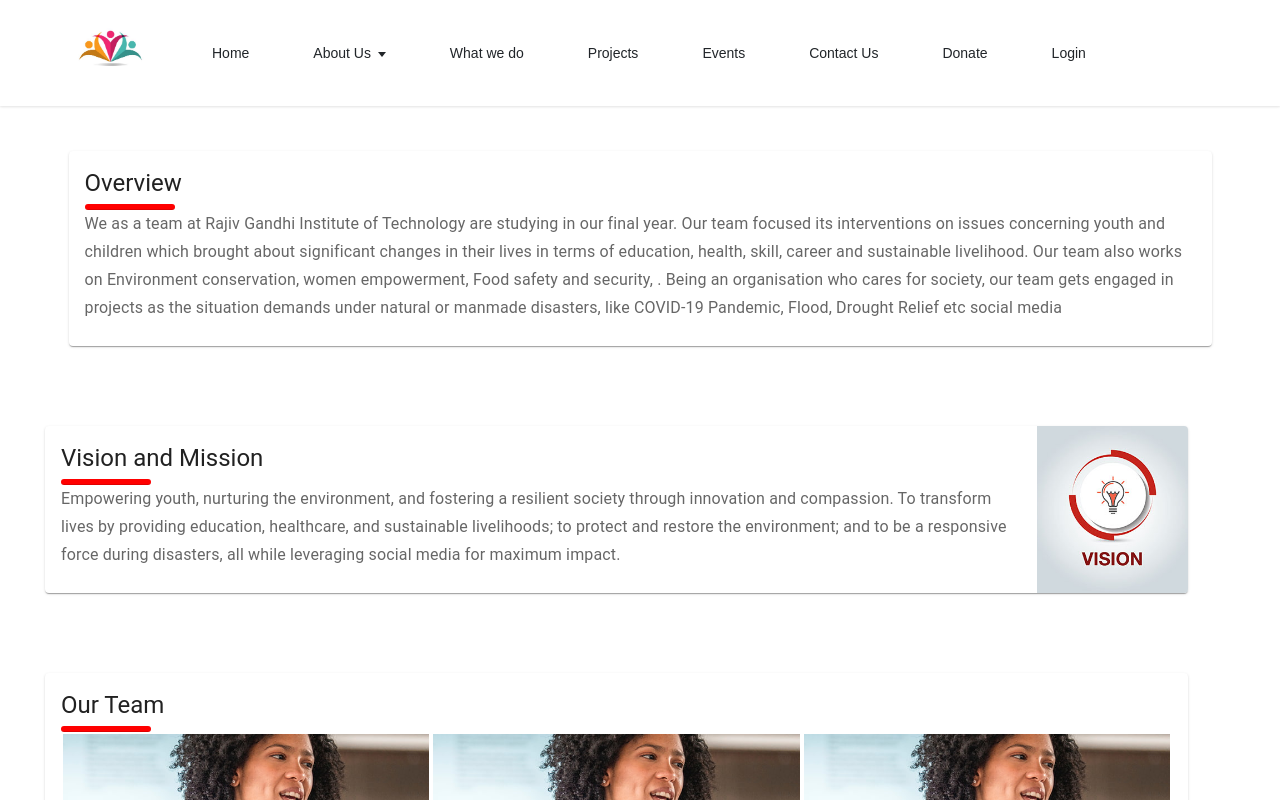
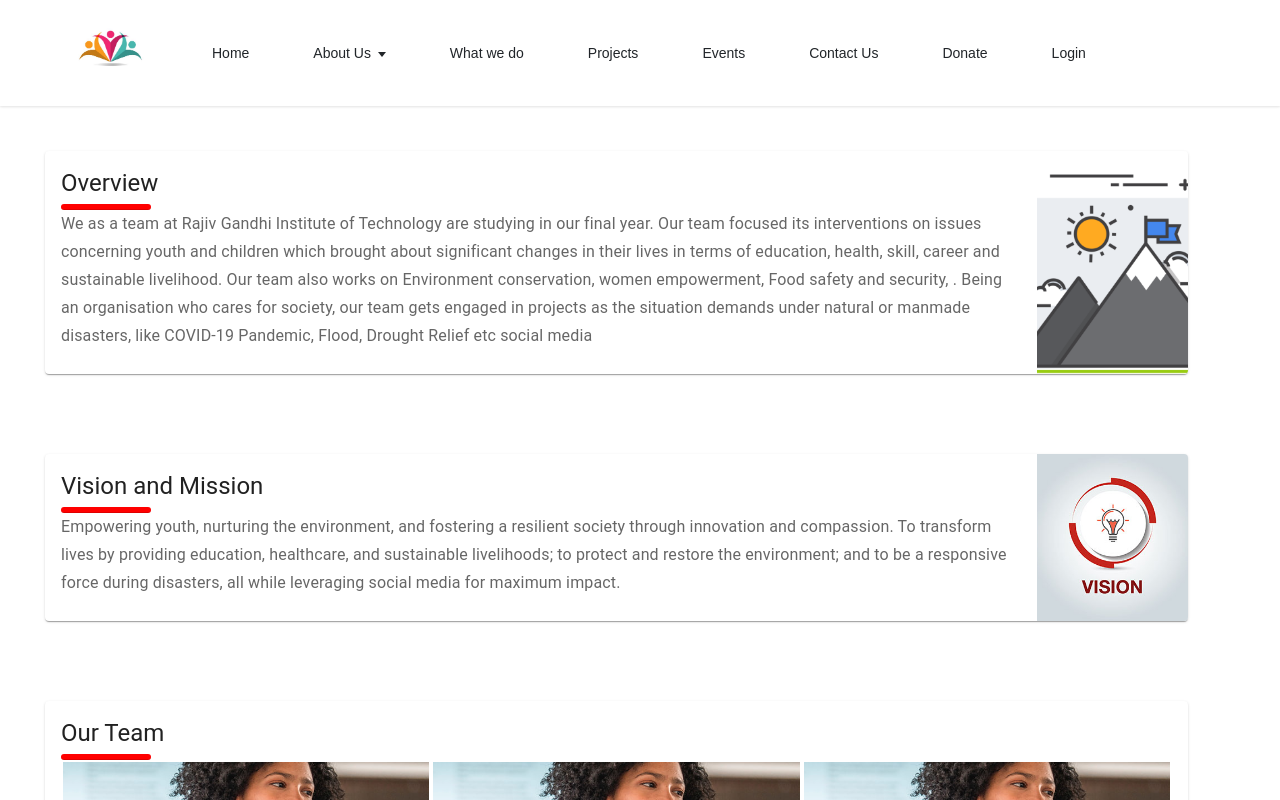
Before and after one commit to Aniket-1608/NGO-Dapp, a React (Create React App) app: page /about in a window 1280 px wide. Shown: the top 800 px of the page. Built offline with nearby package versions, Linux system fonts and the light colour scheme.

Commit message:
about page layout

```diff
--- a/src/routes/About.js
+++ b/src/routes/About.js
@@ -59,23 +59,18 @@ const About = () => {
         <Route path="overview" element={<Overview />} />
       </Routes> */}
       {/* <img src={require("../components/asset/visionimg.webp")} width={'90%'} height={250} /> */}
+     <div id='overview'>
+     <CardWithImage
+      head="Overview"
 
-      <Card sx={{width:"90%",margin:5}}>
-      <CardContent sx={{ flex: '1 0 auto' }}>
-          <Typography component="div" variant="h5">
-            Overview
-          </Typography>
-          <Divider
-              variant="string"
-              sx={{ mt: "5px", pt: "5px", width: "90px", borderRadius: "5px" }}
-              color="#ff0000"
-            />
-          <Typography variant="subtitle1" color="text.secondary" component="div">
-          We as a team at Rajiv Gandhi Institute of Technology are studying in our final year. Our team focused its interventions on issues concerning youth and children which brought about significant changes in their lives in terms of education, health, skill, career and sustainable livelihood. Our team also works on Environment conservation, women empowerment, Food safety and security, . Being an organisation who cares for society, our team gets engaged in projects as the situation demands under natural or manmade disasters, like COVID-19 Pandemic, Flood, Drought Relief etc social media
-          </Typography>
-        </CardContent>
-      </Card>
+
+
+      body={"          We as a team at Rajiv Gandhi Institute of Technology are studying in our final year. Our team focused its interventions on issues concerning youth and children which brought about significant changes in their lives in terms of education, health, skill, career and sustainable livelihood. Our team also works on Environment conservation, women empowerment, Food safety and security, . Being an organisation who cares for society, our team gets engaged in projects as the situation demands under natural or manmade disasters, like COVID-19 Pandemic, Flood, Drought Relief etc social media"}
+      img={require("../components/asset/overview.png")} />
+
+     </div>
       <div id='vision-and-mission'>
+
 
       <CardWithImage
       head="Vision and Mission"
```
Also changed, not shown: src/components/asset/overview.png (added).
